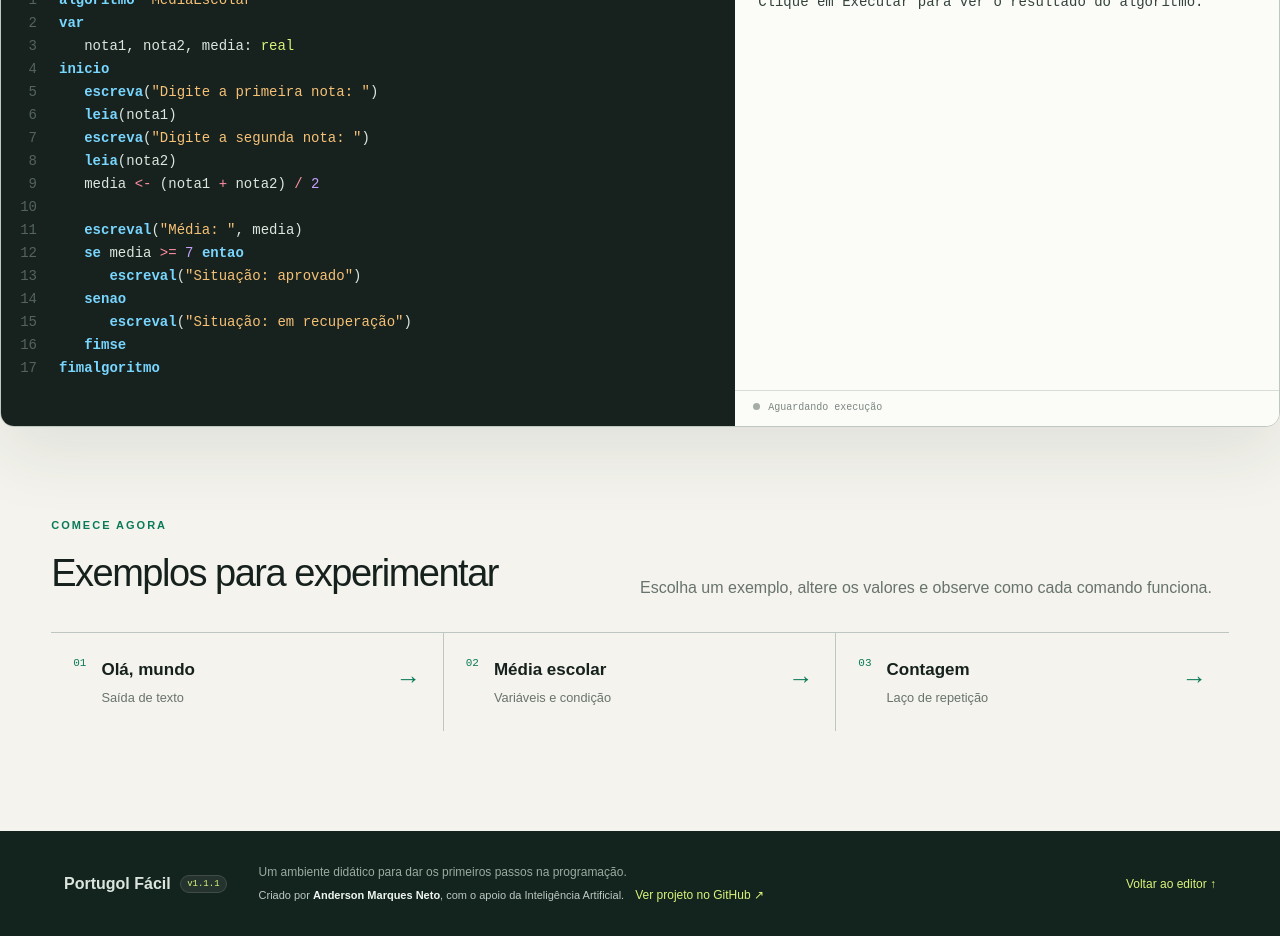
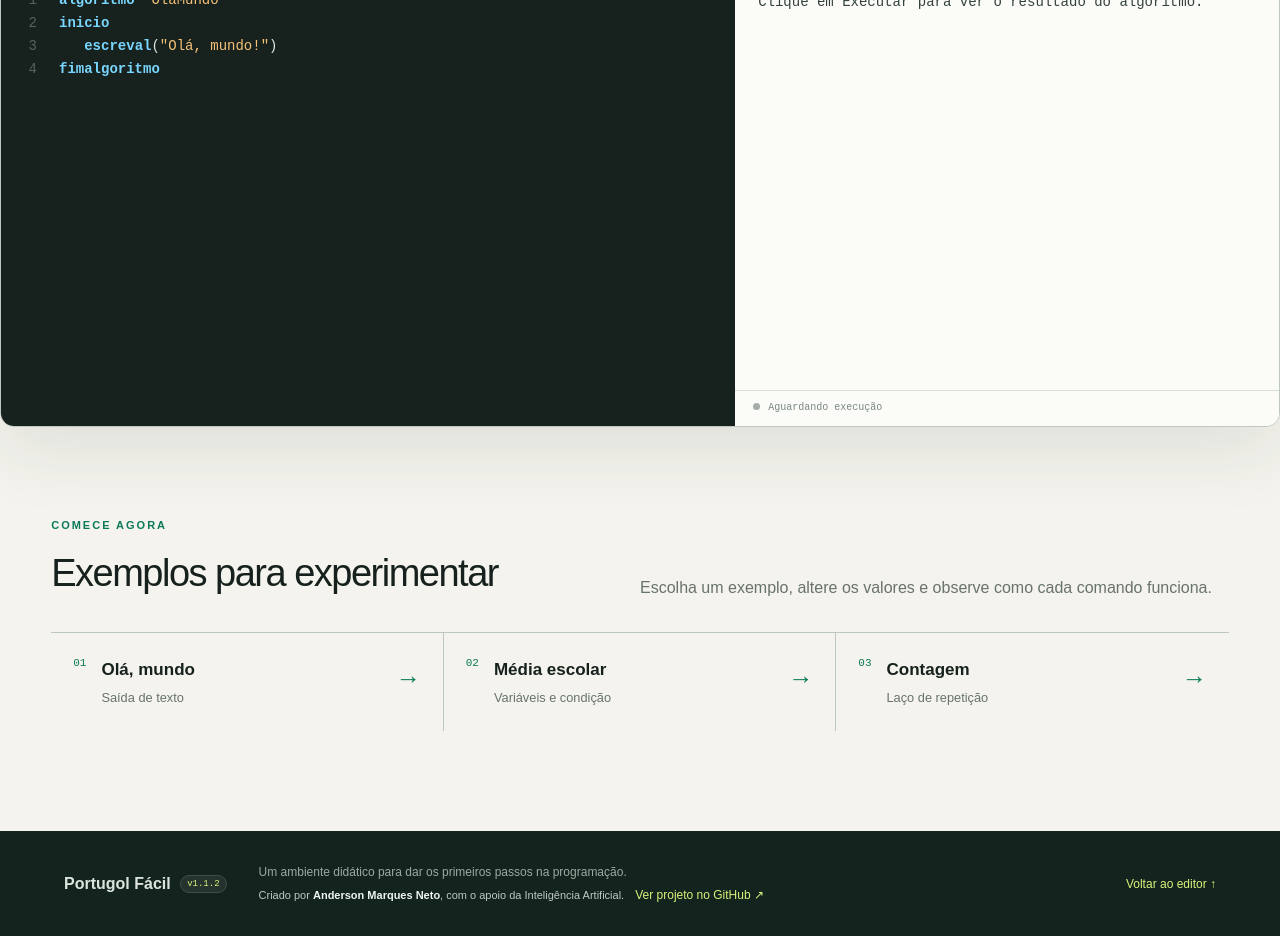
Before and after one commit to andersonneto/portugol-facil, a Next.js app: page / in a window 1280 px wide. Shown: the part 500-1436 px from the top of the page. Built offline with nearby package versions, Linux system fonts and the light colour scheme.

Commit message:
Atualiza Portugol Fácil para versão 1.1.2

```diff
--- a/app/page.tsx
+++ b/app/page.tsx
@@ -8,7 +8,7 @@ const EXEMPLOS = {
   "Contagem": `algoritmo "Contagem"\nvar\n   i: inteiro\ninicio\n   para i de 1 ate 10 faca\n      escreval("Número: ", i)\n   fimpara\nfimalgoritmo`,
 };
 
-const APP_VERSION = "1.1.1";
+const APP_VERSION = "1.1.2";
 
 function expression(text: string) {
   return normalizeCommands(text).replace(/<>/g, "!=").replace(/\bnao\b/gi, "!").replace(/\be\b/gi, "&&").replace(/\bou\b/gi, "||")
@@ -74,7 +74,7 @@ function highlight(source: string) {
 }
 
 export default function Home() {
-  const [code, setCode] = useState(EXEMPLOS["Média escolar"]);
+  const [code, setCode] = useState(EXEMPLOS["Olá, mundo"]);
   const [output, setOutput] = useState("Clique em Executar para ver o resultado do algoritmo.");
   const [status, setStatus] = useState<"pronto" | "sucesso" | "erro">("pronto");
   const highlightRef = useRef<HTMLPreElement>(null);
```
